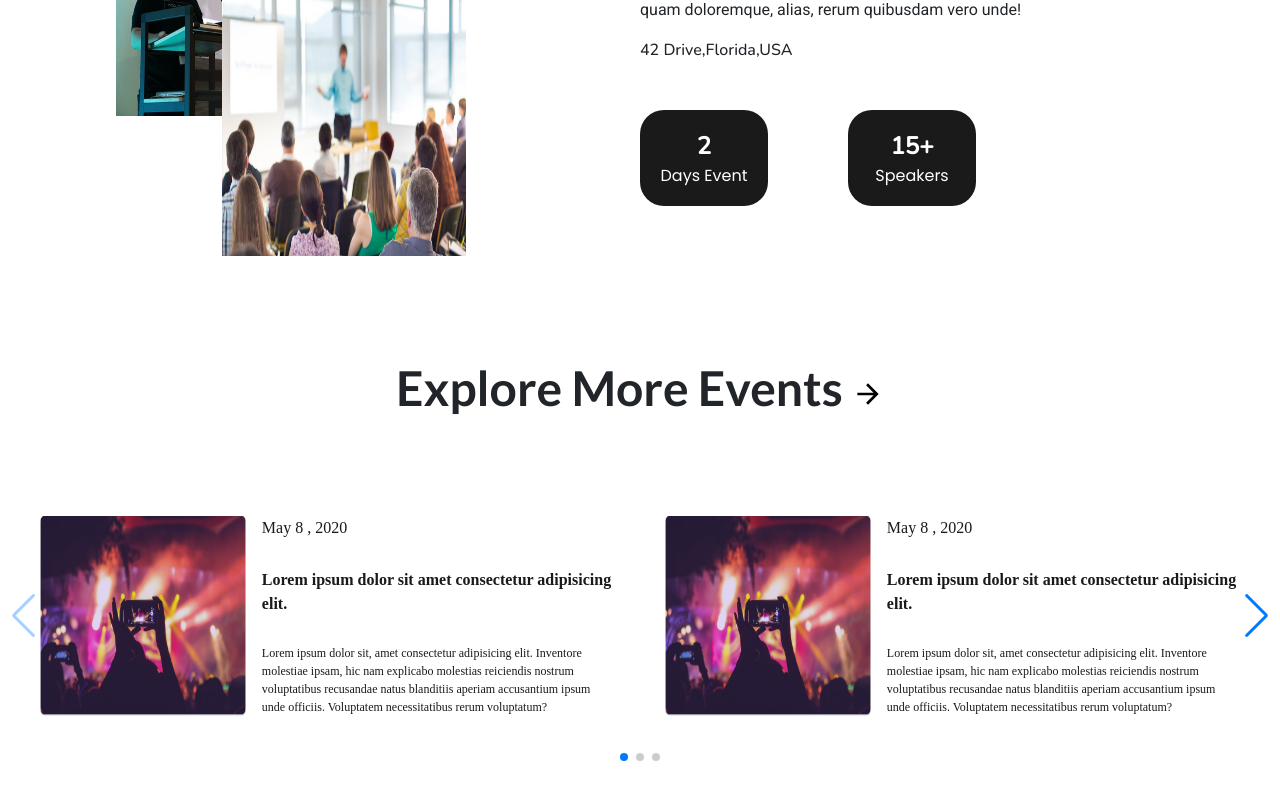
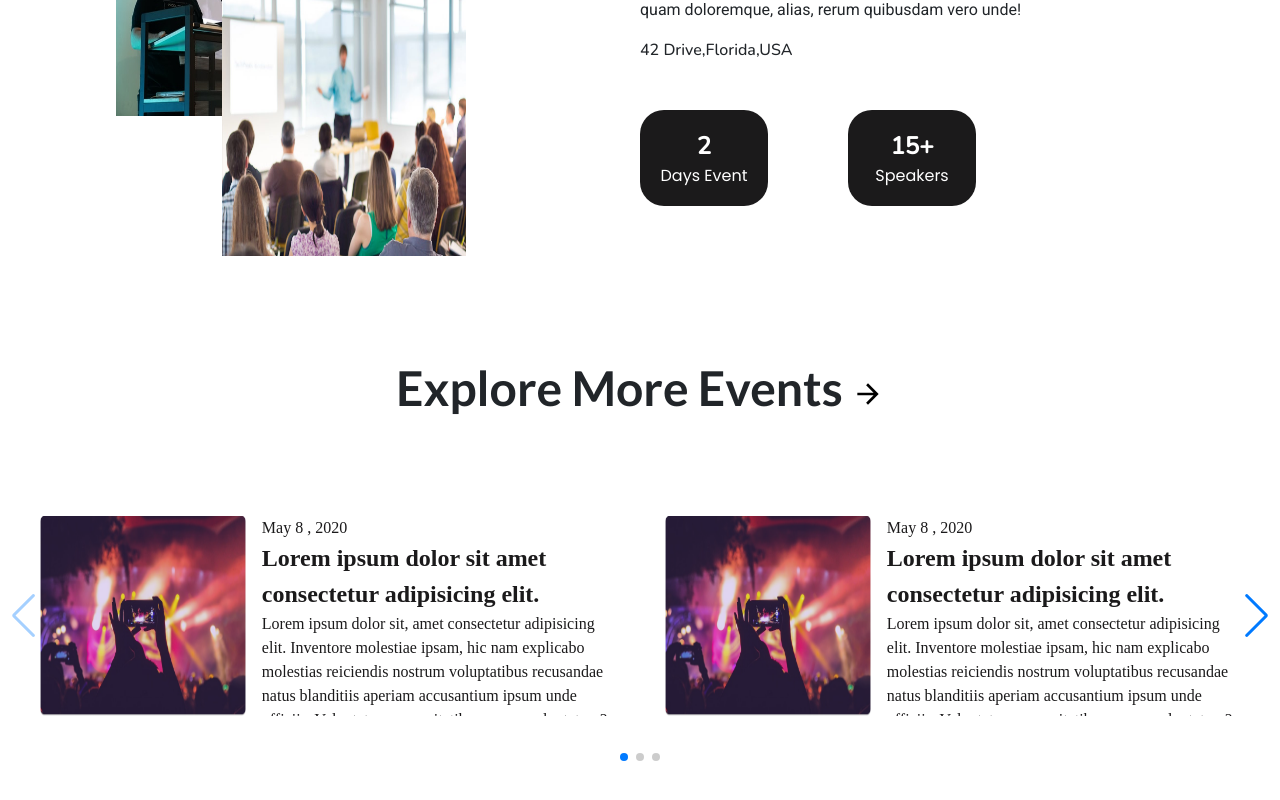
Before and after one commit to automobile-club/Automobile-Website, a Next.js app: page /events/individual in a window 1280 px wide. Shown: the part 1152-1952 px from the top of the page. Built offline with nearby package versions, Linux system fonts and the light colour scheme.

Commit message:
font changes

```diff
--- a/styles/individualEvent.module.css
+++ b/styles/individualEvent.module.css
@@ -113,14 +113,14 @@
 
 .cardEventHead{
     font-family: Popins;
-    font-size: 1rem;
+    font-size: 1.5rem;
     font-weight: 600;
 
 }
 
 .cardEventData{
     font-family: Popins;
-    font-size: 0.75rem;
+    font-size: 1rem;
     overflow: hidden;
 
 }
@@ -365,4 +365,10 @@
       .eventTime{
         width: 66%;
       }
+      .cardEventHead{
+        font-size: 1rem;
       }
+      .cardEventData{
+        font-size: 0.75rem;
+      }
+      }
```
